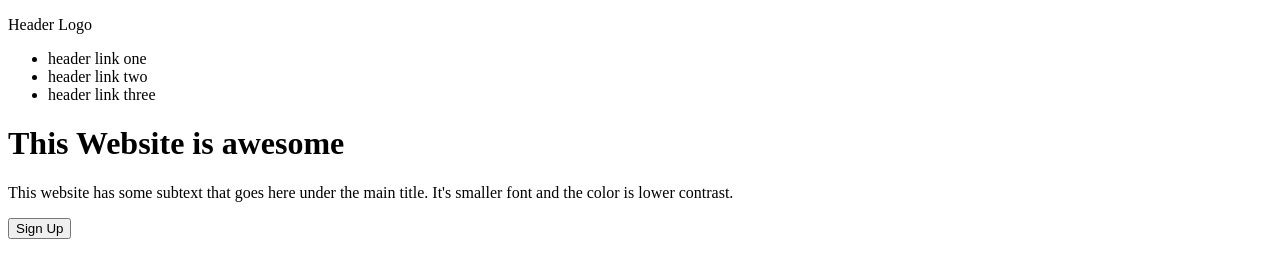
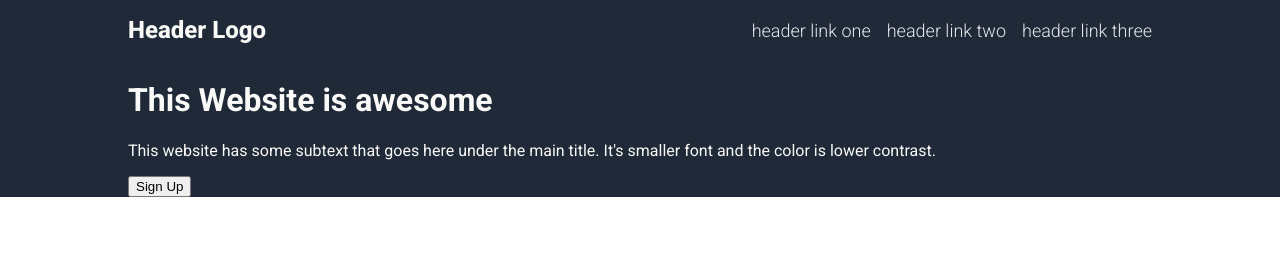
Before and after one commit to A-Shushi/odin-landing-page, a plain HTML site: page index.html in a window 1280 px wide. Drawn offline with Linux system fonts and the light colour scheme.

Commit message:
Style header of the hero

```diff
--- a/index.html
+++ b/index.html
@@ -13,9 +13,9 @@
         <div class="header">
             <p>Header Logo</p>
             <ul>
-                <li>header link one</li>
-                <li>header link two</li>
-                <li>header link three</li>
+                <li><a href="">header link one</a></li>
+                <li><a href="">header link two</a></li>
+                <li><a href="">header link three</a></li>
             </ul>
         </div>
         <div class="hero-content">
--- a/styles.css
+++ b/styles.css
@@ -0,0 +1,44 @@
+@import url('https://fonts.googleapis.com/css2?family=Roboto:ital,wght@0,100..900;1,100..900&display=swap');
+
+body {
+    font-family: "Roboto", Helvetica, sans-serif;
+    padding: 0;
+    margin: 0;
+}
+
+.hero {
+    background-color: #1F2937;
+    color: #F9FAF8;
+    display: flex;
+    flex-direction: column;
+    padding: 0 128px;
+    /*TODO Add padding to all the other elements on the page*/
+}
+
+.header {
+    display: flex;
+    align-items: center;
+    justify-content: center;
+    padding: 16px 0;
+}
+.header p {
+    margin: 0 auto 0 0;
+    font-weight: 800;
+    font-size: 24px;
+}
+
+.header ul {
+    list-style-type: none;
+    padding: 0;
+    margin: 0;
+    display: flex;
+    align-items: center;
+    gap: 16px;
+}
+
+.header a {
+    text-decoration: none;
+    color: #E5E7EB;
+    font-size: 18px;
+    font-weight: 300;
+}
```
